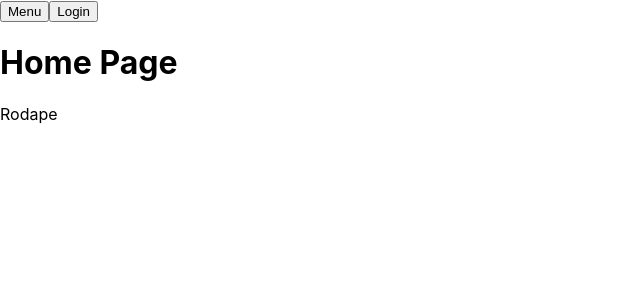
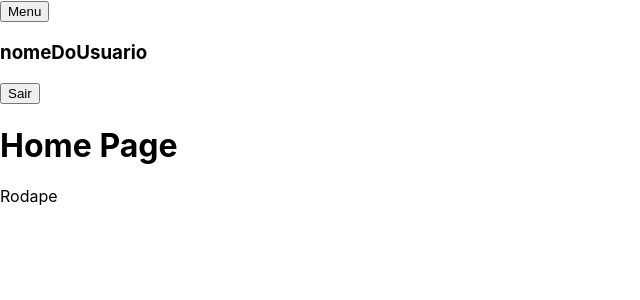
Before and after one commit to artphil/giope-app, a Next.js app: page / in a window 1280 px wide. Shown: the top 300 px of the page, without its empty margins (0-640 px from the left). Built offline with nearby package versions, Linux system fonts and the light colour scheme.

Commit message:
introduzindo usuario logado no navbar

```diff
--- a/pages/_app.tsx
+++ b/pages/_app.tsx
@@ -1,8 +1,13 @@
 import '../styles/globals.css'
 import type { AppProps } from 'next/app'
+import { RecoilRoot } from 'recoil';
 
 function MyApp({ Component, pageProps }: AppProps) {
-  return <Component {...pageProps} />
+	return (
+		<RecoilRoot>
+			<Component {...pageProps} />
+		</RecoilRoot>
+	);
 }
 
 export default MyApp
--- /dev/null
+++ b/src/estados/atom.ts
@@ -0,0 +1,7 @@
+import { atom } from "recoil";
+import { TUsuario } from "../interfaces/TUsuario";
+
+export const usuarioLogado = atom<TUsuario>({
+  key: 'usuarioLogado',
+  default: {nome:'nomeDoUsuario'}
+})
--- /dev/null
+++ b/src/estados/hooks/usuario.ts
@@ -0,0 +1,6 @@
+import { useRecoilValue } from "recoil";
+import { usuarioLogado } from "../atom";
+
+export function useUsuarioLogado(){
+	return useRecoilValue(usuarioLogado);
+}
--- /dev/null
+++ b/src/interfaces/TUsuario.ts
@@ -0,0 +1,3 @@
+export interface TUsuario {
+	nome:string
+}
--- a/src/padroes/Navbar/index.tsx
+++ b/src/padroes/Navbar/index.tsx
@@ -1,8 +1,10 @@
 import { useState } from "react";
+import { useUsuarioLogado } from "../../estados/hooks/usuario";
 
 function Navbar() {
 	const [mostraMenu, setMostraMenu] = useState(false);
-function toggleMenu(){
+	const usuario = useUsuarioLogado();
+	function toggleMenu() {
 		setMostraMenu(!mostraMenu)
 	}
 	return (
@@ -14,7 +16,13 @@ function toggleMenu(){
 				>
 					Menu
 				</button>
-				<button>Login</button>
+				<h1>{usuario?.nome}</h1>
+				{!usuario &&
+					<button>Entrar</button>
+				}
+				{usuario &&
+					<button>Sair</button>
+				}
 			</nav>
 			{mostraMenu &&
 				<div>
```
Also changed, not shown: 1 other file (tests, documents, lock files or other folders). Lines whose indentation alone changed are shown as unchanged.
